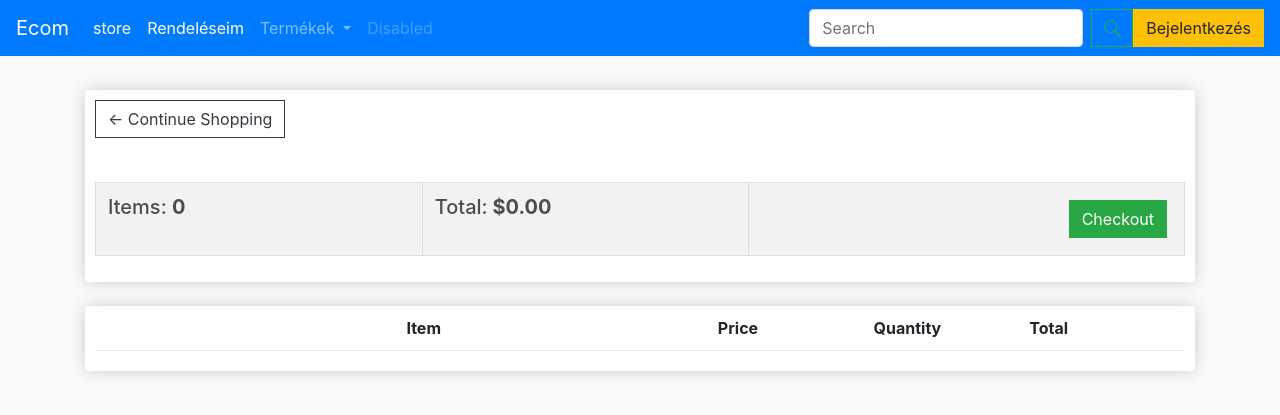
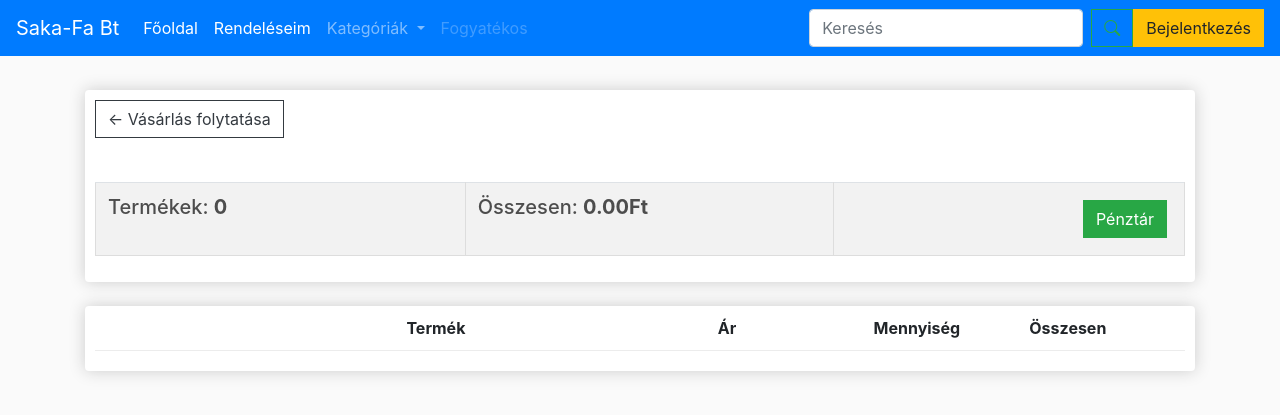
Before and after one commit to Tibi81/vizsgaremek, a Django app: page /cart/ in a window 1280 px wide. Shown: the top 415 px of the page. Run offline with Django 5.2, Linux system fonts and the light colour scheme; lists and menus that the app fills with data are empty; some libraries are stand-ins or nearby versions.

Commit message:
magyar lett

```diff
--- a/ecommerce/store/templates/store/cart.html
+++ b/ecommerce/store/templates/store/cart.html
@@ -5,16 +5,16 @@
 		<div class="col-lg-12">
 			<div class="box-element">
 
-				<a  class="btn btn-outline-dark" href="{% url 'store' %}">&#x2190; Continue Shopping</a>
+				<a  class="btn btn-outline-dark" href="{% url 'store' %}">&#x2190; Vásárlás folytatása</a>
 
 				<br>
 				<br>
 				<table class="table">
 					<tr>
-						<th><h5>Items: <strong>{{order.get_cart_items}}</strong></h5></th>
-						<th><h5>Total:<strong> ${{order.get_cart_total|floatformat:2}}</strong></h5></th>
+						<th><h5>Termékek: <strong>{{order.get_cart_items}}</strong></h5></th>
+						<th><h5>Összesen: <strong>{{order.get_cart_total|floatformat:2}}Ft</strong></h5></th>
 						<th>
-							<a  style="float:right; margin:5px;" class="btn btn-success" href="{% url 'checkout' %}">Checkout</a>
+							<a  style="float:right; margin:5px;" class="btn btn-success" href="{% url 'checkout' %}">Pénztár</a>
 						</th>
 					</tr>
 				</table>
@@ -25,16 +25,16 @@
 			<div class="box-element">
 				<div class="cart-row">
 					<div style="flex:2"></div>
-					<div style="flex:2"><strong>Item</strong></div>
-					<div style="flex:1"><strong>Price</strong></div>
-					<div style="flex:1"><strong>Quantity</strong></div>
-					<div style="flex:1"><strong>Total</strong></div>
+					<div style="flex:2"><strong>Termék</strong></div>
+					<div style="flex:1"><strong>Ár</strong></div>
+					<div style="flex:1"><strong>Mennyiség</strong></div>
+					<div style="flex:1"><strong>Összesen</strong></div>
 				</div>
 				{% for item in items %}
 				<div class="cart-row">
 					<div style="flex:2"><img class="row-image" src="{{item.product.imageURL}}"></div>
 					<div style="flex:2"><p>{{item.product.name}}</p></div>
-					<div style="flex:1"><p>${{item.product.price|floatformat:2}}</p></div>
+					<div style="flex:1"><p>{{item.product.price|floatformat:2}}Ft</p></div>
 					<div style="flex:1">
 						<p class="quantity">{{item.quantity}}</p>
 						<div class="quantity">
@@ -43,7 +43,7 @@
 							<img data-product="{{item.product.id}}" data-action="remove" class="chg-quantity update-cart" src="{% static  'images/arrow-down.png' %}">
 						</div>
 					</div>
-					<div style="flex:1"><p>${{item.get_total|floatformat:2}}</p></div>
+					<div style="flex:1"><p>{{item.get_total|floatformat:2}}Ft</p></div>
 				</div>
 				{% endfor %}
 			</div>
--- a/ecommerce/store/templates/store/filtered_products.html
+++ b/ecommerce/store/templates/store/filtered_products.html
@@ -11,8 +11,8 @@
         <div class="box-element product">
             <h6><strong>{{ product.name }}</strong></h6>
             <hr>
-            <button data-product="{{ product.id }}" data-action="add" class="btn btn-outline-secondary add-btn update-cart">Add to Cart</button>
-            <a class="btn btn-outline-success" href="{% url 'product_detail' product.id %}">View</a>
+            <button data-product="{{ product.id }}" data-action="add" class="btn btn-outline-secondary add-btn update-cart">Kosárba</button>
+            <a class="btn btn-outline-success" href="{% url 'product_detail' product.id %}">Megtekintés</a>
             <h4 style="display: inline-block; float: right;"><strong>{{ product.price }} Ft</strong></h4><br>
             <p style="display: inline-block;"><strong>{{ product.description }}</strong></p>
         </div>
--- a/ecommerce/store/templates/store/main.html
+++ b/ecommerce/store/templates/store/main.html
@@ -9,13 +9,13 @@
     <meta name="viewport" content="width=device-width, initial-scale=1.0">
     <link rel="stylesheet" href="https://stackpath.bootstrapcdn.com/bootstrap/4.4.1/css/bootstrap.min.css">
     <link rel="stylesheet" type="text/css" href="{% static 'css/main.css' %}">
-    <title>EcomBecom</title>
+    <title>Saka-Fa Bt Webshopja</title>
 </head>
 
 <body>
 
 <nav class="navbar navbar-expand-lg navbar-dark bg-primary">
-    <a class="navbar-brand" href="#">Ecom</a>
+    <a class="navbar-brand" href="#">Saka-Fa Bt</a>
     <button class="navbar-toggler" type="button" data-toggle="collapse" data-target="#navbarSupportedContent" aria-controls="navbarSupportedContent" aria-expanded="false" aria-label="Toggle navigation">
         <span class="navbar-toggler-icon"></span>
     </button>
@@ -23,14 +23,14 @@
     <div class="collapse navbar-collapse" id="navbarSupportedContent">
         <ul class="navbar-nav mr-auto">
             <li class="nav-item active">
-                <a class="nav-link" href="{% url 'store' %}">store <span class="sr-only"></span></a>
+                <a class="nav-link" href="{% url 'store' %}">Főoldal <span class="sr-only"></span></a>
             </li>
             <li class="nav-item active">
                 <a class="nav-link" href="{% url 'order_list' %}">Rendeléseim</a>
             </li>
             <li class="nav-item dropdown">
                 <a class="nav-link dropdown-toggle" href="#" id="navbarDropdown" role="button" data-toggle="dropdown" aria-haspopup="true" aria-expanded="false">
-                  Termékek
+                  Kategóriák
                 </a>
                 <div class="dropdown-menu" aria-labelledby="navbarDropdown">
                   <a class="dropdown-item" href="{% url 'filtered_products' %}?filter=FÁB">Fából készült</a>
@@ -39,12 +39,12 @@
                   <a class="dropdown-item" href="{% url 'filtered_products' %}?filter=textil">Textil</a>
               </li>
             <li class="nav-item">
-                <a class="nav-link disabled" href="#">Disabled</a>
+                <a class="nav-link disabled" href="#">Fogyatékos</a>
             </li>
         </ul>
 
         <form class="d-flex align-items-center my-2 my-lg-0" method="GET" action="{% url 'search' %}">
-            <input class="form-control mr-2" type="search" name="q" placeholder="Search" aria-label="Search">
+            <input class="form-control mr-2" type="search" name="q" placeholder="Keresés" aria-label="Search">
             <button class="btn btn-outline-success" type="submit"><i class="bi bi-search" ></i></button>
         </form>
 
@@ -72,7 +72,7 @@
                             <div class="cart-row">
                                 <div style="flex:2"><img class="row-image" src="{{ item.product.imageURL }}"></div>
                                 <div style="flex:2"><p>{{ item.product.name }}</p></div>
-                                <div style="flex:1"><p>${{ item.product.price|floatformat:2 }}</p></div>
+                                <div style="flex:1"><p>{{ item.product.price|floatformat:2 }}Ft</p></div>
                                 <div style="flex:1"><p>x{{ item.quantity }}</p></div>
                             </div>
                         {% endfor %}
--- a/ecommerce/store/templates/store/product_detail.html
+++ b/ecommerce/store/templates/store/product_detail.html
@@ -8,10 +8,10 @@
         <div class="product-detail">
             <h1>{{ product.name }}</h1>
             <img src="{{ product.imageURL }}" alt="{{ product.name }}">
-            <h4>Price: ${{ product.price }}</h4>
+            <h4>Ár: {{ product.price }}Ft</h4>
             <h8 style="display: inline-block"; float: right><strong>{{product.description}}</strong></h8><br>
-            <a href="{% url 'store' %}" class="btn btn-outline-secondary">Back to Store</a>
-            <button data-product="{{product.id}}" data-action="add" class="btn btn-outline-secondary add-btn update-cart">Add to Cart</button>
+            <a href="{% url 'store' %}" class="btn btn-outline-secondary">Vissza az üzletbe</a>
+            <button data-product="{{product.id}}" data-action="add" class="btn btn-outline-secondary add-btn update-cart">Kosárba</button>
         </div>
     </div>
 </div>
--- a/ecommerce/store/templates/store/search_results.html
+++ b/ecommerce/store/templates/store/search_results.html
@@ -13,14 +13,14 @@
                 <h3>{{ product.name }}</h3>
                 <img src="{{ product.image.url }}" alt="{{ product.name }}" style="width:100px;height:auto;">
                 <p>Ár: {{ product.price }} Ft</p>
-                <a href="{% url 'store' %}" class="btn btn-outline-secondary">Back to Store</a>
-                <a href="{% url 'product_detail' product.id %}" class="btn btn-outline-success">View</a>  <!-- View gomb -->
+                <a href="{% url 'store' %}" class="btn btn-outline-secondary">Vissza az üzletbe</a>
+                <a href="{% url 'product_detail' product.id %}" class="btn btn-outline-success">Megtekintés</a>  <!-- View gomb -->
             </div>
         </div>
         {% endfor %}
 </div>
 {% else %}
-    <p>Nincs találat.</p>
+    <p>Nincs találat</p>
 {% endif %}
 
 {% endblock content %}
--- a/ecommerce/store/templates/store/store.html
+++ b/ecommerce/store/templates/store/store.html
@@ -9,9 +9,9 @@
             <div class="box-element product">
                 <h6><strong>{{product.name}}</strong></h6>
                 <hr>
-                <button data-product="{{product.id}}" data-action="add" class="btn btn-outline-secondary add-btn update-cart">Add to Cart</button>
-                <a class="btn btn-outline-success" href="{% url 'product_detail' product.id %}">View</a>
-                <h4 style="display: inline-block"; float: right><strong>${{product.price}}</strong></h4><br>
+                <button data-product="{{product.id}}" data-action="add" class="btn btn-outline-secondary add-btn update-cart">Kosárba</button>
+                <a class="btn btn-outline-success" href="{% url 'product_detail' product.id %}">Megtekintés</a>
+                <h4 style="display: inline-block"; float: right><strong>{{product.price}}Ft</strong></h4><br>
                 <h8 style="display: inline-block"; float: right><strong>{{product.description}}</strong></h8>
             </div>
         </div>
```
Also changed, not shown: ecommerce/store/templates/store/checkout.html (+6 -6 lines), ecommerce/store/templates/store/order_list.html (+5 -5 lines), ecommerce/db.sqlite3.
